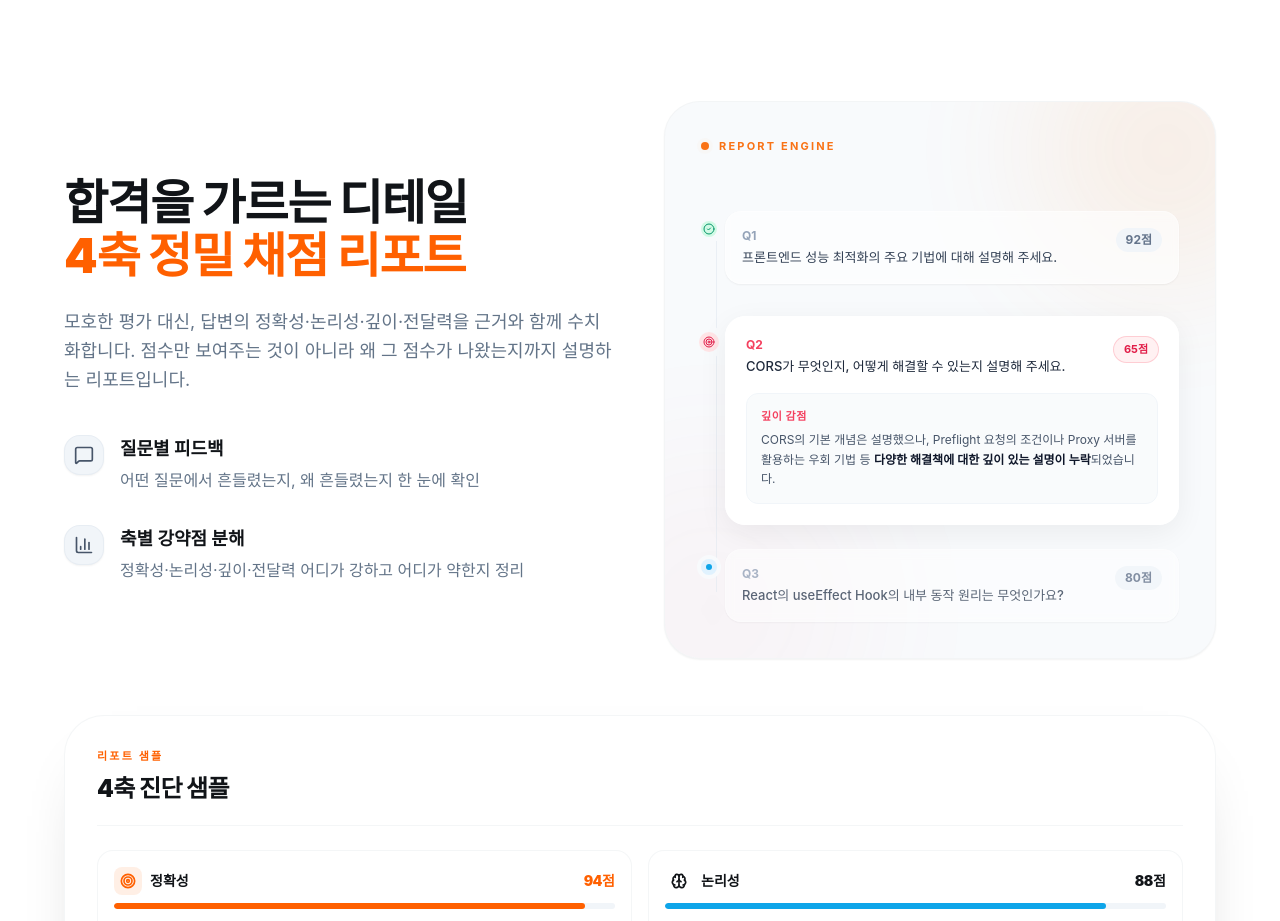
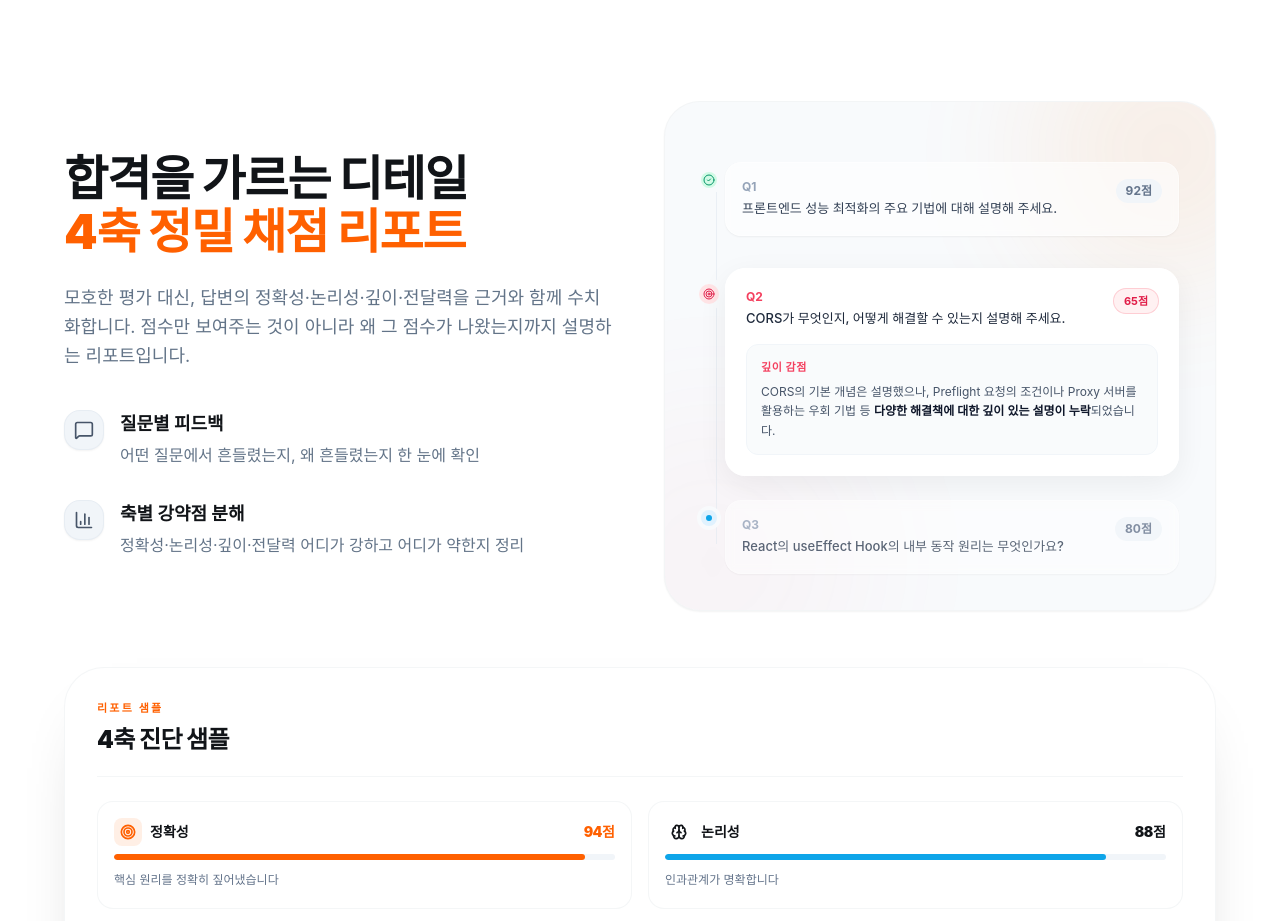
Before and after one commit to developer-kanghyun/Interview-mate, a Next.js app in the folder apps/web/: page / in a window 1280 px wide. Shown: the part 2100-3021 px from the top of the page. Built offline with nearby package versions, Linux system fonts and the light colour scheme; no server answers.

Commit message:
fix: 랜딩 리포트 섹션 리포트 engine 라벨 제거

```diff
--- a/apps/web/src/features/landing/ui/ReportShowcaseSection.tsx
+++ b/apps/web/src/features/landing/ui/ReportShowcaseSection.tsx
@@ -99,16 +99,6 @@ export function ReportShowcaseSection() {
               transition={{ duration: 6, repeat: Infinity, ease: "easeInOut", delay: 2 }}
               className="absolute -bottom-20 -left-20 h-64 w-64 rounded-full bg-rose-400/20 blur-3xl"
             />
-
-            <div className="relative z-10 w-full mb-8">
-              <div className="flex gap-2.5 items-center justify-start">
-                <span className="relative flex h-2 w-2">
-                  <span className="absolute inline-flex h-full w-full animate-ping rounded-full bg-orange-400 opacity-75"></span>
-                  <span className="relative inline-flex h-2 w-2 rounded-full bg-orange-500"></span>
-                </span>
-                <p className="text-[11px] font-bold tracking-[0.2em] text-orange-500">REPORT ENGINE</p>
-              </div>
-            </div>
 
             {/* Smart Timeline Review (Apple-style) */}
             <div className="relative z-10 mt-6 w-full pl-6">
```
